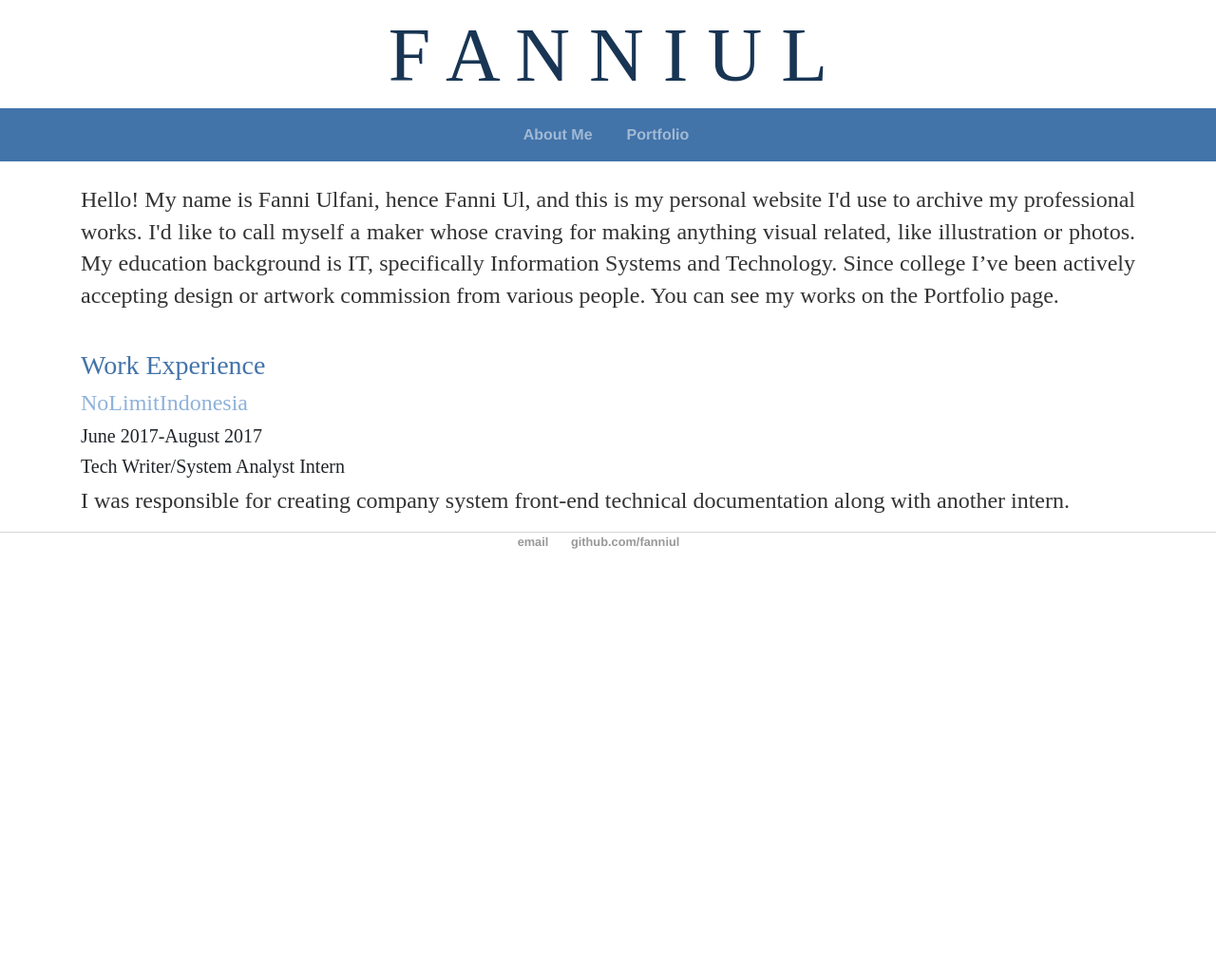
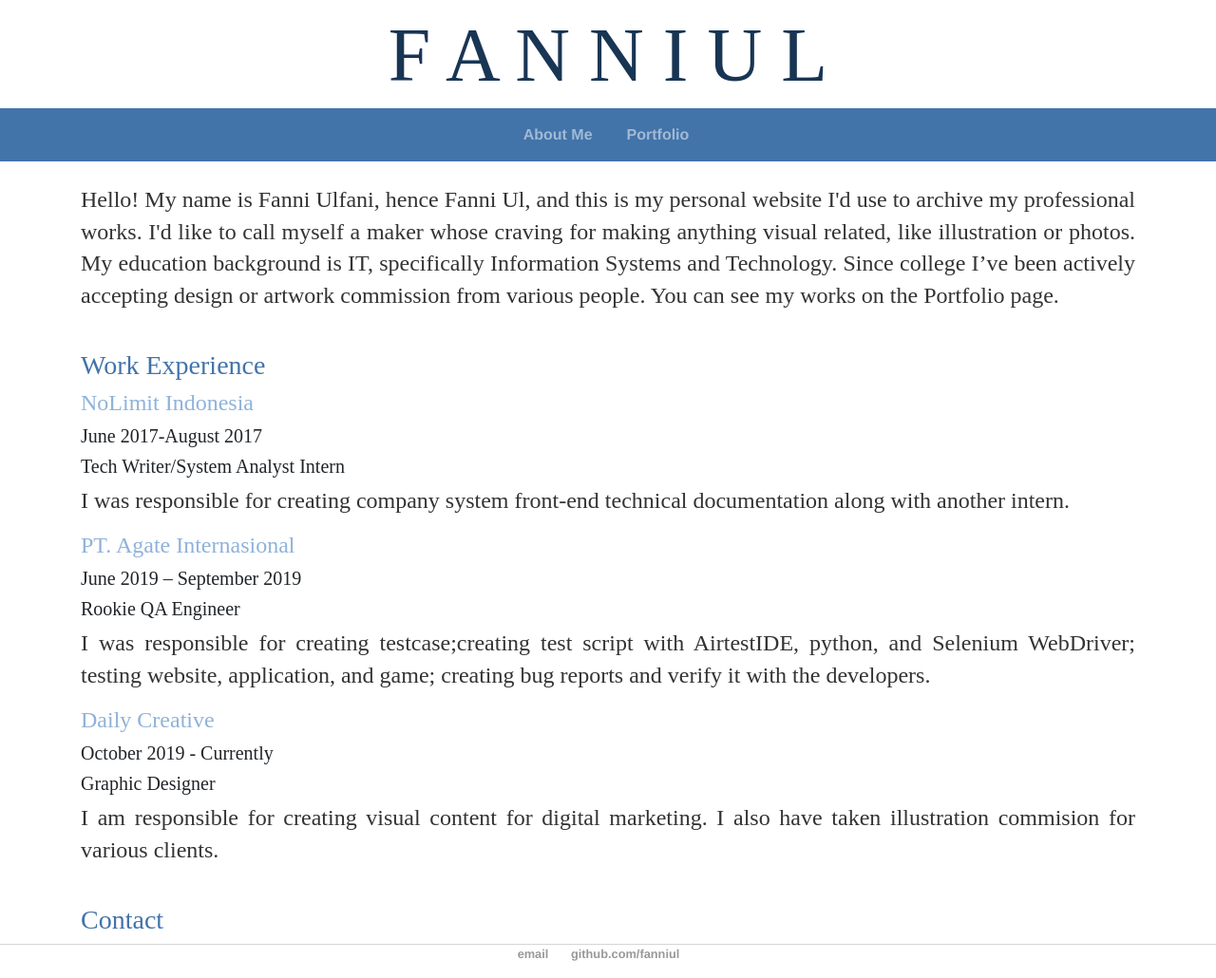
Before and after one commit to fanniul/fanniul.github.io, a Jekyll site: the page built from about/index.html, in a window 1280 px wide. Shown: the whole page at 95% size. Built offline with Jekyll 4.4.1, drawn with Linux system fonts in a browser that asks for light colours; comment, search, counter and statistics services are not loaded; before the commit the page ends 900 px from its top, so only the background shows below that.

Commit message:
Update index.html

```diff
--- a/about/index.html
+++ b/about/index.html
@@ -16,8 +16,21 @@ I’m focusing on web development, mainly in front-end.</p> -->
 	</p>
 	<br>
 	<h3 class="text-justify" style="font-family: Montserrat;color:#4273a9;"> Work Experience </h3>
-	<h4 class="text-justify" style="font-family: Lateef;color:#8fb2da;"> NoLimitIndonesia </h4>
+	<h4 class="text-justify" style="font-family: Lateef;color:#8fb2da;"> NoLimit Indonesia </h4>
 	<h5 class="text-justify" style="font-family: Lateef;"> June 2017-August 2017 </h5>
 	<h5 class="text-justify" style="font-family: Lateef;"> Tech Writer/System Analyst Intern </h5>
 	<p  class="text-justify" style="font-family: Lateef;">  I was responsible for creating company system front-end technical documentation along with another intern. </p>
+	<h4 class="text-justify" style="font-family: Lateef;color:#8fb2da;"> PT. Agate Internasional </h4>
+	<h5 class="text-justify" style="font-family: Lateef;"> June 2019 – September 2019 </h5>
+	<h5 class="text-justify" style="font-family: Lateef;"> Rookie QA Engineer </h5>
+	<p  class="text-justify" style="font-family: Lateef;">  I was responsible for creating testcase;creating test script with AirtestIDE, python, and Selenium WebDriver;
+	testing website, application, and game; creating bug reports and verify it with the developers. </p>
+	<h4 class="text-justify" style="font-family: Lateef;color:#8fb2da;"> Daily Creative </h4>
+	<h5 class="text-justify" style="font-family: Lateef;"> October 2019 - Currently </h5>
+	<h5 class="text-justify" style="font-family: Lateef;"> Graphic Designer </h5>
+	<p  class="text-justify" style="font-family: Lateef;"> I am responsible for creating visual content for digital marketing.
+	I also have taken illustration commision for various clients. </p>
+	<br>
+	<h3 class="text-justify" style="font-family: Montserrat;color:#4273a9;"> Contact </h3>
+
 </div><!-- /.blurb -->
```
